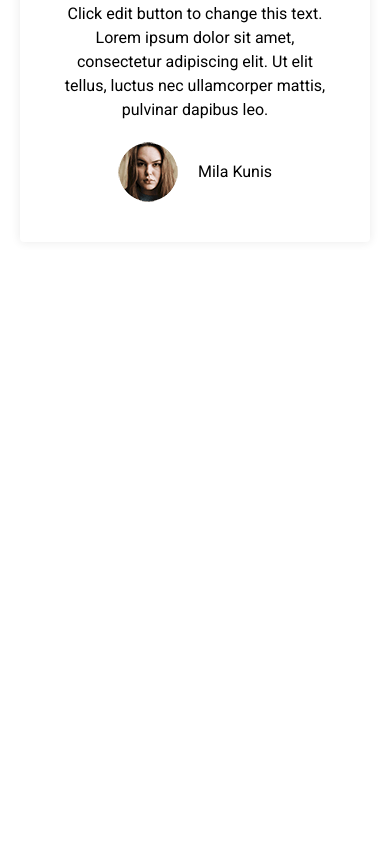
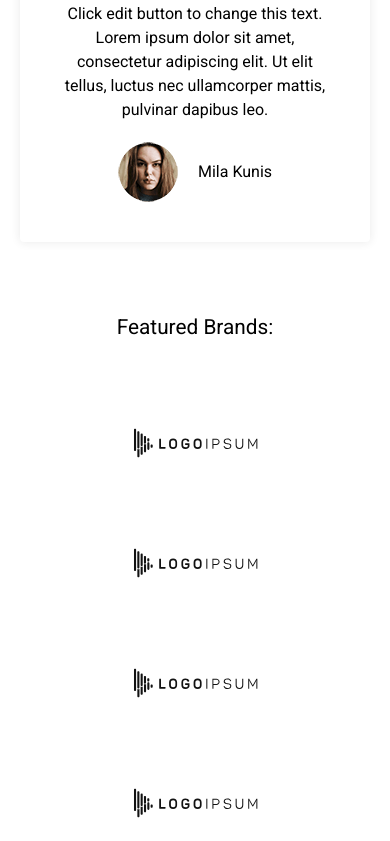
Before and after one commit to stjepanoviccc/organic-shop-ui, a React (Create React App) app: page /#/ in a window 390 px wide. Shown: the part 9177-10018 px from the top of the page. Before the commit the page ends 9489 px from the top, so only its background shows below. Built offline with nearby package versions, Linux system fonts and the light colour scheme.

Commit message:
added brands container

```diff
--- a/src/components/UI/cards/AdsCard.module.scss
+++ b/src/components/UI/cards/AdsCard.module.scss
@@ -28,6 +28,7 @@
     background-image: url('../../../../public/static/media/organic-food-card-img.jpg');
     background-size: cover;
     background-position: center;
+    box-shadow: 0 0 10px 0 rgba(40,40,40,0.1);
 
     @media (max-width: 768px) {
         width: auto;
--- a/src/components/UI/cards/CustomerCard.module.scss
+++ b/src/components/UI/cards/CustomerCard.module.scss
@@ -6,7 +6,6 @@
     align-items: center;
     flex-direction: column;
     gap: 20px;
-    max-height: 270px;
     padding: 40px;
     border-radius: 4px;
     text-align: center;
--- /dev/null
+++ b/src/components/home/brands/Brands.js
@@ -0,0 +1,26 @@
+import useCheckImagePath from '../../../custom_hooks/CheckImagePath';
+import styles from './Brands.module.scss';
+
+const BrandsContainer = () => {
+    const brandLogo = useCheckImagePath(`${process.env.PUBLIC_URL}/static/media/logo-1.svg`, './static/media/logo-1.svg')
+
+    return (
+        <section className={styles.brandsSection}>
+            <div className={styles.mainWrap}>
+                <div className={styles.brandsContainer}>
+                    <h4 className={styles.title}>Featured Brands:</h4>
+                    <div className={styles.brandsImages}>
+                        <img src={brandLogo} alt="logo-1" />
+                        <img src={brandLogo} alt="logo-1" />
+                        <img src={brandLogo} alt="logo-1" />
+                        <img src={brandLogo} alt="logo-1" />
+                        <img src={brandLogo} alt="logo-1" />
+                    </div>
+
+                </div>
+            </div>
+        </section>
+    )
+};
+
+export default BrandsContainer;
--- /dev/null
+++ b/src/components/home/brands/Brands.module.scss
@@ -0,0 +1,29 @@
+@import '../../../scss/components/Global.module.scss';
+
+.brandsContainer {
+    display: flex;
+    justify-content: space-between;
+    align-items: center;
+    @media(max-width: 1200px) {
+        flex-direction: column;
+    }
+}
+
+.brandsImages {
+    @media (max-width: 1200px) {
+        padding-top: 50px;
+        column-gap: 150px;
+        row-gap: 20px;
+        display: grid;
+        grid-template-columns: repeat(2, 1fr);
+        align-items: center;
+
+        @media(max-width: 540px) {
+            grid-template-columns: 1fr;
+        }
+    }
+}
+
+.title {
+    font-size: 1.3rem;
+}
--- a/src/pages/Home.js
+++ b/src/pages/Home.js
@@ -3,6 +3,7 @@ import ServicesContainer from "../components/home/services/Services";
 import ProductsSortContainer from "../components/home/products/ProductsSort";
 import FreshContainer from "../components/home/fresh/FreshContainer";
 import ReviewsContainer from "../components/home/customers/Reviews";
+import BrandsContainer from "../components/home/brands/Brands";
 
 const HomePage = () => {
     return (
@@ -13,6 +14,7 @@ const HomePage = () => {
             <FreshContainer />
             <ProductsSortContainer type="trending" />
             <ReviewsContainer />
+            <BrandsContainer />
         </>
     )
 }
```
